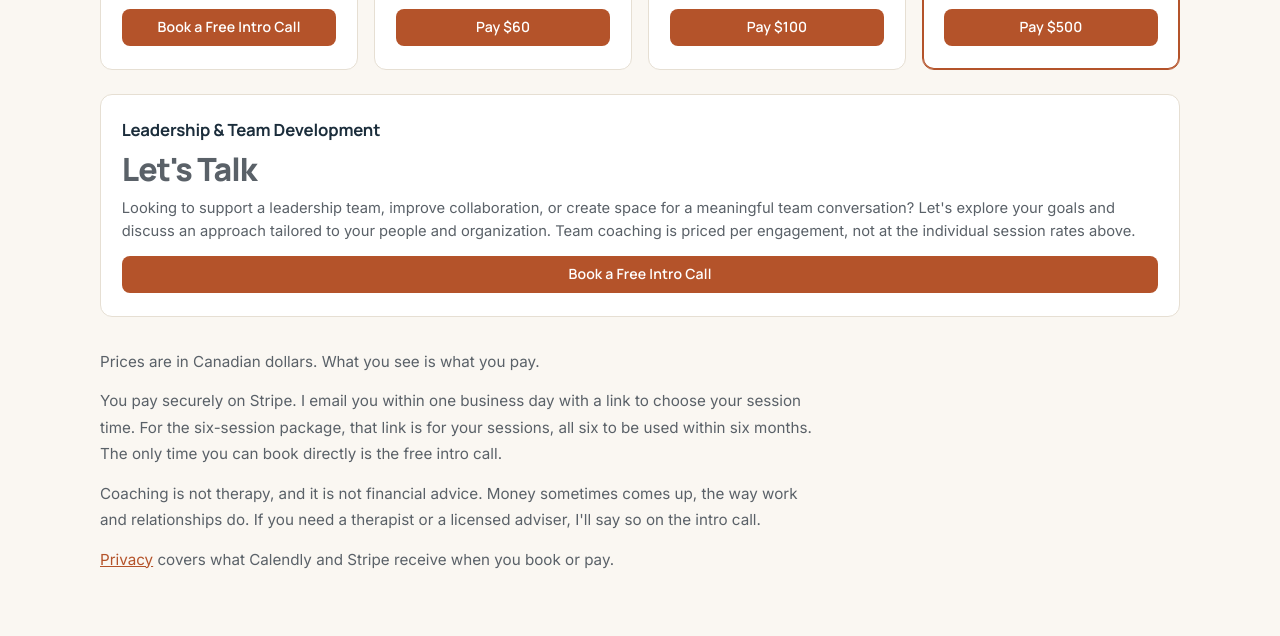
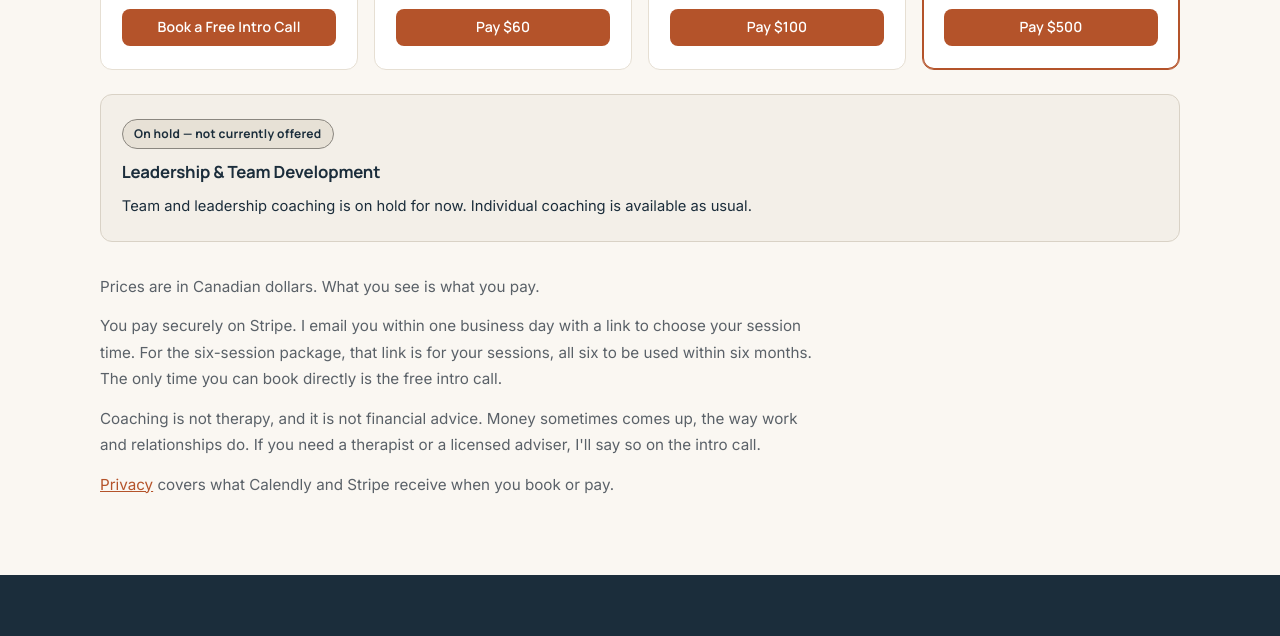
Before and after one commit to coach2learn/coach2learn-website, a plain HTML site: page work-with-me.html in a window 1280 px wide. Shown: the part 876-1512 px from the top of the page. Drawn offline with Linux system fonts and the light colour scheme.

Commit message:
Mark leadership and team coaching as on hold
Keep the card visible, remove its booking link, and stop the surrounding copy from offering team or leadership coaching.

Co-authored-by: coach2learn <coach2learn@users.noreply.github.com>

```diff
--- a/styles.css
+++ b/styles.css
@@ -440,6 +440,38 @@ nav {
   color: var(--muted);
 }
 .price-card p { font-size: 0.92rem; color: var(--muted); line-height: 1.6; }
+.price-card.on-hold,
+.who-card.on-hold {
+  background: #F3EFE8;
+  border-color: #D9D2C6;
+}
+.hold-badge {
+  display: inline-block;
+  align-self: flex-start;
+  width: fit-content;
+  margin: 0;
+  font-family: 'Manrope', sans-serif;
+  font-size: 0.75rem;
+  font-weight: 700;
+  letter-spacing: 0.02em;
+  line-height: 1.35;
+  color: var(--text);
+  background: #E7E1D6;
+  border: 1px solid var(--ui-line);
+  border-radius: 999px;
+  padding: 0.28rem 0.7rem;
+}
+.price-card.on-hold h2,
+.price-card.on-hold p:not(.hold-badge),
+.who-card.on-hold p:not(.card-label):not(.hold-badge) {
+  color: var(--text);
+}
+.price-card.on-hold .hold-badge,
+.who-card.on-hold .hold-badge {
+  color: var(--text);
+  font-size: 0.75rem;
+}
+.who-card.on-hold .hold-badge { margin-bottom: 1rem; }
 .price-actions { margin-top: auto; display: flex; flex-direction: column; gap: 0.75rem; }
 .price-actions .btn { width: 100%; }
 
--- a/work-with-me.html
+++ b/work-with-me.html
@@ -74,13 +74,10 @@
           </article>
         </div>
 
-        <article class="price-card" id="team" style="margin-top: 1.5rem;">
+        <article class="price-card on-hold" id="team" style="margin-top: 1.5rem;">
+          <p class="hold-badge">On hold — not currently offered</p>
           <h2>Leadership &amp; Team Development</h2>
-          <p class="amount">Let's Talk</p>
-          <p>Looking to support a leadership team, improve collaboration, or create space for a meaningful team conversation? Let's explore your goals and discuss an approach tailored to your people and organization. Team coaching is priced per engagement, not at the individual session rates above.</p>
-          <div class="price-actions">
-            <a class="btn btn-accent" href="https://calendly.com/coach2learn/30min" target="_blank" rel="noopener noreferrer">Book a Free Intro Call</a>
-          </div>
+          <p>Team and leadership coaching is on hold for now. Individual coaching is available as usual.</p>
         </article>
 
         <div class="fine-print">
@@ -104,8 +101,8 @@
   <footer>
     <div class="footer-brand">
       <a class="logo" href="/">Tim Girard<span>.</span></a>
-      <p>Tim Girard Coaching — Personal Growth · Leadership Development · Team Coaching.</p>
-      <p>Helping people grow — as individuals, as leaders, and together.</p>
+      <p>Tim Girard Coaching — Personal Growth.</p>
+      <p>Helping people grow, as individuals.</p>
       <p>Looking for a community focused on fatherhood and connection? Visit <a href="https://thedadpub.com" target="_blank" rel="noopener noreferrer">The Dad Pub</a>.</p>
     </div>
     <form class="newsletter" id="signup" method="post" action="https://assets.mailerlite.com/jsonp/2775209/forms/203960973231392575/subscribe">
```
Also changed, not shown: index.html (+17 -30 lines).
